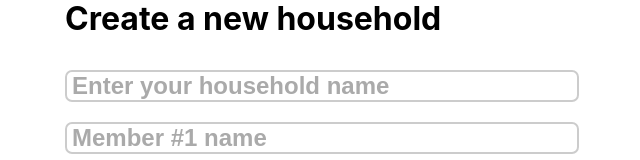
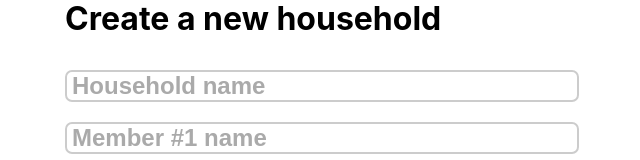
Before and after one commit to houblon/paymates, a React (Create React App) app in the folder client/: page /create-household in a window 1280 px wide. Shown: the part 132-292 px from the top of the page, without its empty margins (191-831 px from the left). Built offline with nearby package versions, Linux system fonts and the light colour scheme; the HTML template or start-up script is replaced by a standard one.

Commit message:
Simplify enter household name placeholder

```diff
--- a/client/src/components/pages/CreateHousehold/CreateHousehold.js
+++ b/client/src/components/pages/CreateHousehold/CreateHousehold.js
@@ -152,7 +152,7 @@ class CreateHousehold extends Component {
         <Input
           className='household-input'
           name="Household Name"
-          placeholder="Enter your household name"
+          placeholder="Household name"
           value={this.state.householdName}
           onChange={this.onChangeHouseholdName}
         />
```
